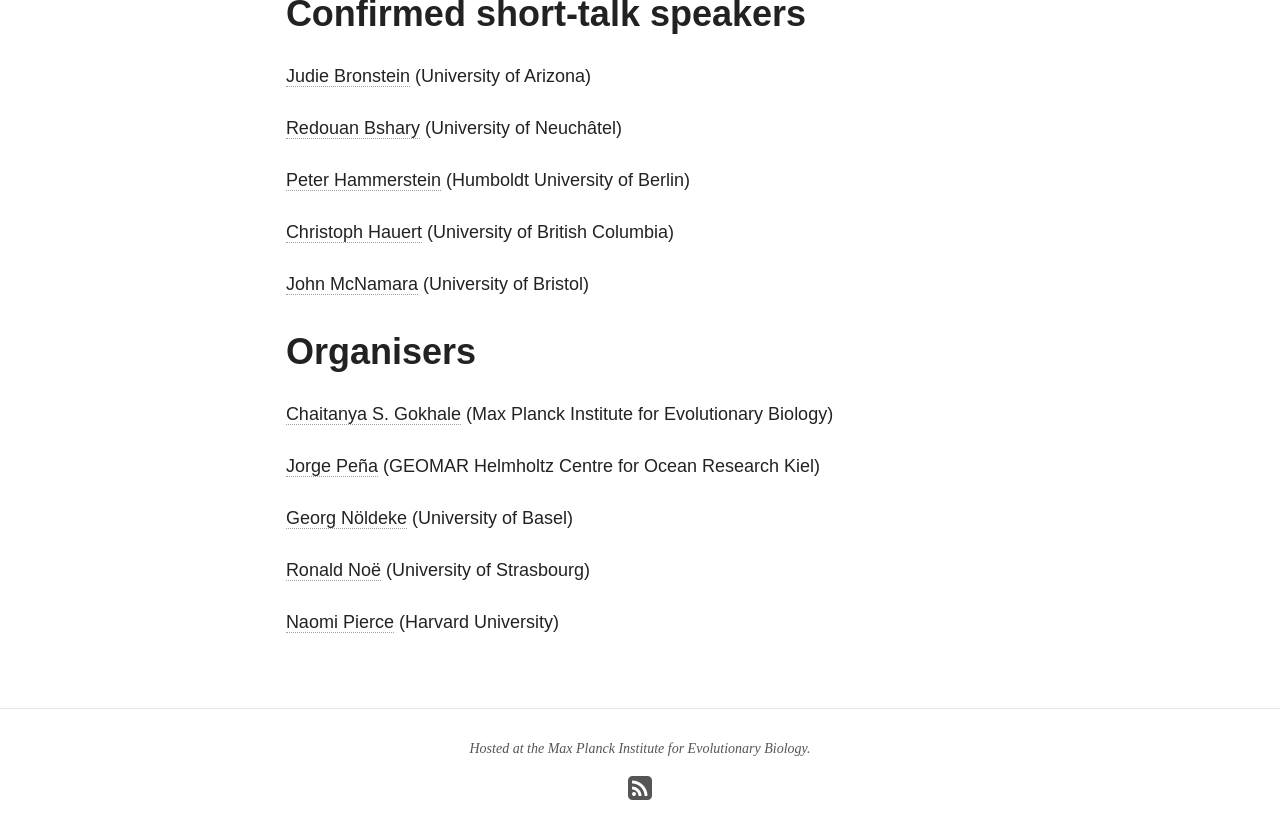
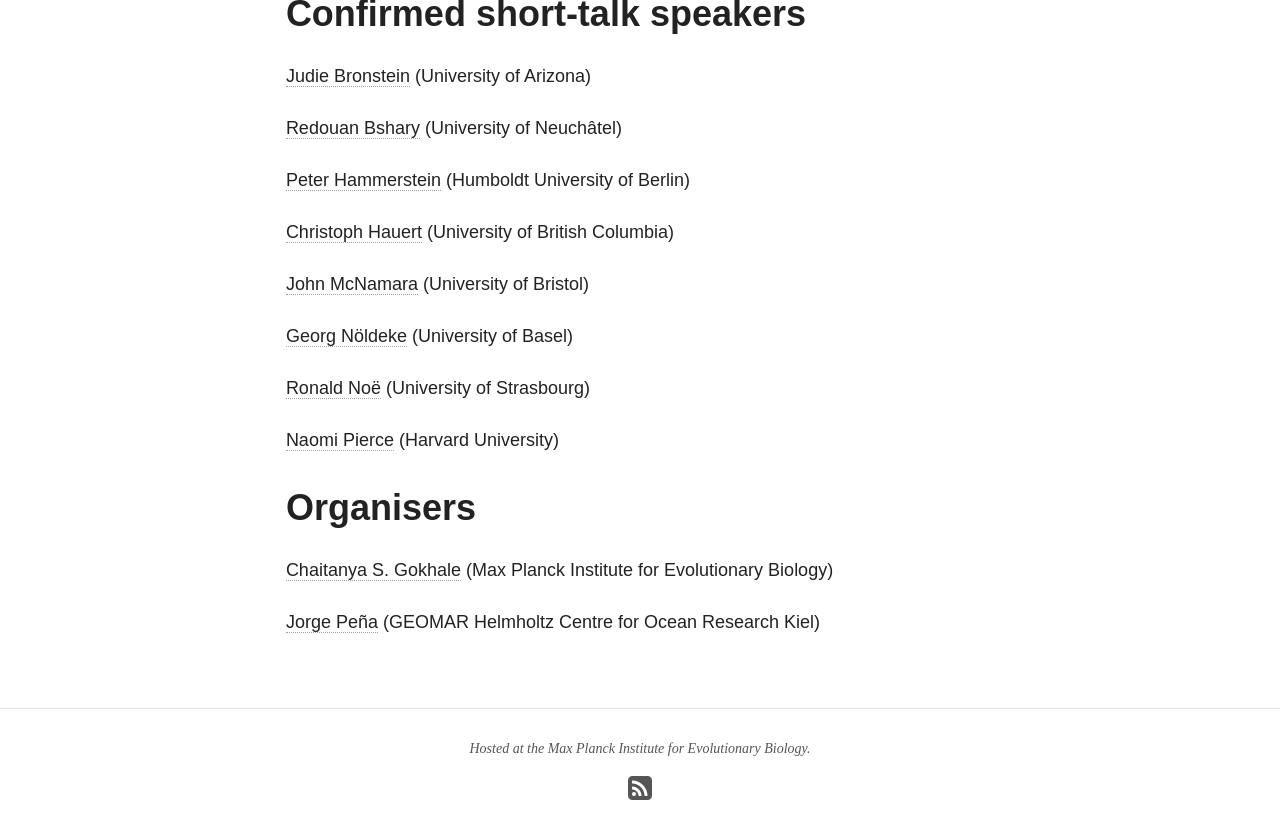
Before and after one commit to bionomics/bionomics, a Jekyll site: the page built from home/index.md, in a window 1280 px wide and 900 px high, scrolled down 1486 px. Shown: the top 839 px of the window. Built offline with Jekyll 4.4.1, drawn with Linux system fonts in a browser that asks for light colours; nearby versions of some CDN libraries.

```diff
--- a/home/index.md
+++ b/home/index.md
@@ -49,16 +49,15 @@ Registration fees will include cover food and accommodation for the complete dur
 
 [John McNamara](http://www.bristol.ac.uk/maths/people/john-m-mcnamara/index.html) (University of Bristol)
 
+[Georg Nöldeke](https://sites.google.com/site/georgnoldeke/) (University of Basel)
+
+[Ronald Noë](https://sites.google.com/site/ronaldnoe/) (University of Strasbourg)
+
+[Naomi Pierce](http://piercelab.oeb.harvard.edu/) (Harvard University)
+
 
 # Organisers
 
 [Chaitanya S. Gokhale](http://gokhalechaitanya.github.io/) (Max Planck Institute for Evolutionary Biology)
 
 [Jorge Peña](https://jorgeapenas.wordpress.com/) (GEOMAR Helmholtz Centre for Ocean Research Kiel)
-
-
-[Georg Nöldeke](https://sites.google.com/site/georgnoldeke/) (University of Basel)
-
-[Ronald Noë](https://sites.google.com/site/ronaldnoe/) (University of Strasbourg)
-
-[Naomi Pierce](http://piercelab.oeb.harvard.edu/) (Harvard University)
```
